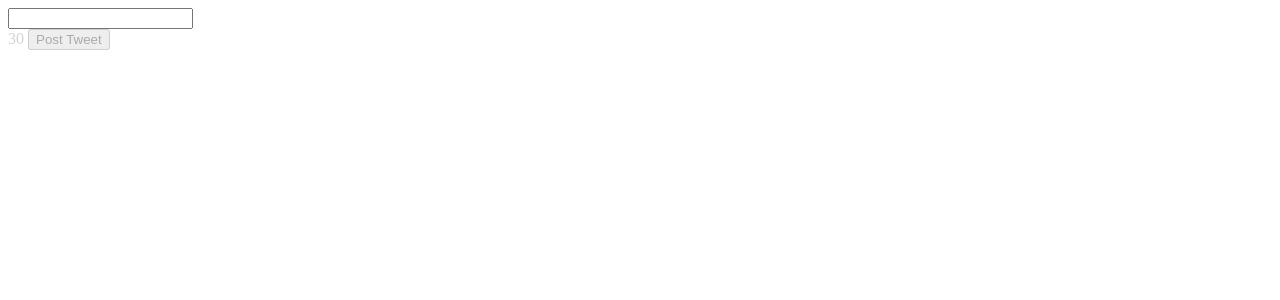
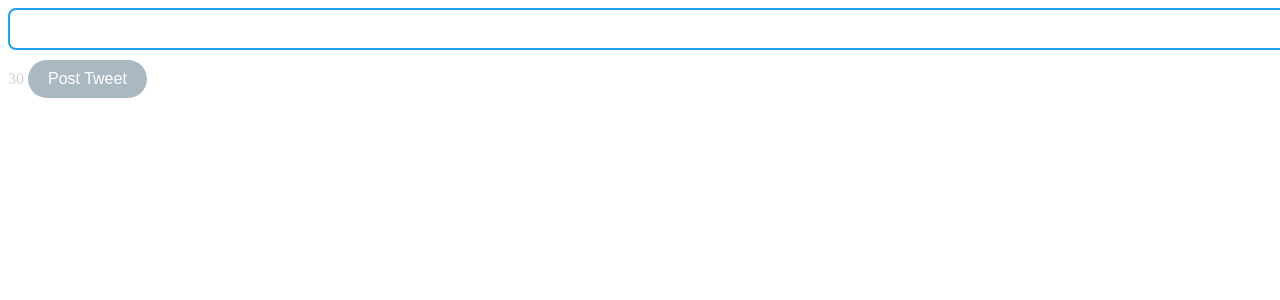
Before and after one commit to 3Demos/dev-crew, a SvelteKit app: page /patrick in a window 1280 px wide. Shown: the top 300 px of the page. Built offline with nearby package versions, Linux system fonts and the light colour scheme.

Commit message:
updated +page.svelte file

```diff
--- a/src/routes/patrick/+page.svelte
+++ b/src/routes/patrick/+page.svelte
@@ -1,70 +1,56 @@
+
+
+
 <script>
+    import Message from "./Message.svelte";
+    import { globalPosts } from './posts.svelte.js';
+
+
     let mes = $state('');
-	const username = 'ballingkitten20192984';
-	let num = $state(0);
+    let username = 'ballingkitten';
+    let num = $derived(globalPosts.posts.length);
     let hasPosted = $state(false);
-	let posts = $state([]);
 
-	// $: remainingChars = charCount();
-	// $: charColor = remainingChars >= 0 ? 'belowCharMax' : 'aboveCharMax';
-	// $: buttonDisabled = !canPost(mes);
+
+
+    let remainingChars = $derived(30 - mes.length);
+    let charColor = $derived(remainingChars >= 0 ? 'belowCharMax' : 'aboveCharMax');
+    let buttonEnabled=  $derived(mes.length <= 30 && mes.length > 0);
+
 
     // function canPost(mes) {
     //     return mes.length <= 30 && mes.length > 0;
     // }
-
-	let remainingChars = $derived(30 - mes.length);
-
-	let charColor = $derived(remainingChars >= 0 ? 'belowCharMax' : 'aboveCharMax');
 
     // function charCount() {
     //     return 30 - mes.length;
     // }
 
     // function handleInput(event) {
-	//     // mes = event.target.value;
-	//     // remainingChars = charCount();
-	//     // buttonDisabled = !canPost(mes);
+    //     mes = event.target.value;
+
+    //     remainingChars = charCount();
+    //     charColor = remainingChars >= 0 ? 'belowCharMax' : 'aboveCharMax';
+    //     buttonDisabled = !canPost(mes);
     // }
 
     function postTweet() {
+
         if (!hasPosted) {
             hasPosted = true;
         }
 
-		posts.splice(0, 0, { id: num, username, text: mes });
-		num++;
+
+        globalPosts.posts.splice(0,0, {id: num, username, text: mes })
+        // num += 1;
 
         // Clear the input
         mes = '';
+
     }
+
+
 </script>
-
-<!-- Static elements like text input for tweets -->
-<input type="text" bind:value={mes} />
-
-<br />
-
-<span class={charColor}>{remainingChars}</span>
-
-<button id="post_tweet" onclick={postTweet} disabled={mes.length > 30 || mes.length == 0}>
-	Post Tweet
-</button>
-
-<!-- Posts listed here dynamically -->
-{#if hasPosted}
-	<div id="posts_header">POSTS</div>
-{/if}
-
-<div id="posts">
-	{#each posts as post}
-		<div>
-			<span id="username">{post.username}</span>
-			<span id="post{post.id}">{post.text}</span>
-		</div>
-		<br />
-	{/each}
-</div>
 
 <style>
     .belowCharMax {
@@ -81,13 +67,97 @@
         background-color: rgb(128, 128, 128);
     }
 
-	#username {
-		font-weight: bold;
-	}
-
     #posts_header {
         font-weight: bold;
         font-size: large;
         font-style: italic;
+        text-align:center;
     }
+
+
+    /* Styles for the tweet input field */
+input[type="text"] {
+    width: 100%;
+    padding: 10px;
+    border: 2px solid #1DA1F2;
+    border-radius: 8px;
+    font-size: 16px;
+    outline: none;
+    margin-bottom: 10px;
+}
+
+input[type="text"]:focus {
+    border-color: #1991DA;
+    box-shadow: 0 0 5px rgba(29, 161, 242, 0.5);
+}
+
+/* Styles for the character counter */
+span.charColor {
+    font-size: 14px;
+    color: #657786;
+    margin-right: 10px;
+}
+
+/* Styles for the Post Tweet button */
+button#post_tweet {
+    background-color: #1DA1F2;
+    color: white;
+    border: none;
+    padding: 10px 20px;
+    border-radius: 20px;
+    font-size: 16px;
+    cursor: pointer;
+    transition: background-color 0.3s ease;
+}
+
+button#post_tweet:disabled {
+    background-color: #AAB8C2;
+    cursor: not-allowed;
+}
+
+button#post_tweet:hover:not(:disabled) {
+    background-color: #1991DA;
+}
+
+/* Styles for the posts header */
+#posts_header {
+    font-size: 18px;
+    font-weight: bold;
+    color: #14171A;
+    margin: 20px 0 10px 0;
+}
+
+/* Styles for the posts container */
+#posts {
+    display: flex;
+    flex-direction: column;
+    gap: 15px;
+}
+
 </style>
+
+<!-- Static elements like text input for tweets -->
+<input id="inputText" type="text" bind:value={mes} onkeydown={(e) => (e.keyCode == 13 ? postTweet(mes) : {})}/>
+
+<br />
+
+<span class={charColor}>{remainingChars}</span>
+
+<button id="post_tweet" onclick={postTweet} disabled={!buttonEnabled}>
+    Post Tweet
+</button>
+
+
+<!-- Posts listed here dynamically -->
+{#if hasPosted}
+    <div id="posts_header">POSTS</div>
+{/if}
+
+<div id="posts">
+    {#each globalPosts.posts as post}
+        <Message
+        post = {post}
+        />
+
+    {/each}
+</div>
```
Lines whose indentation alone changed are shown as unchanged.
